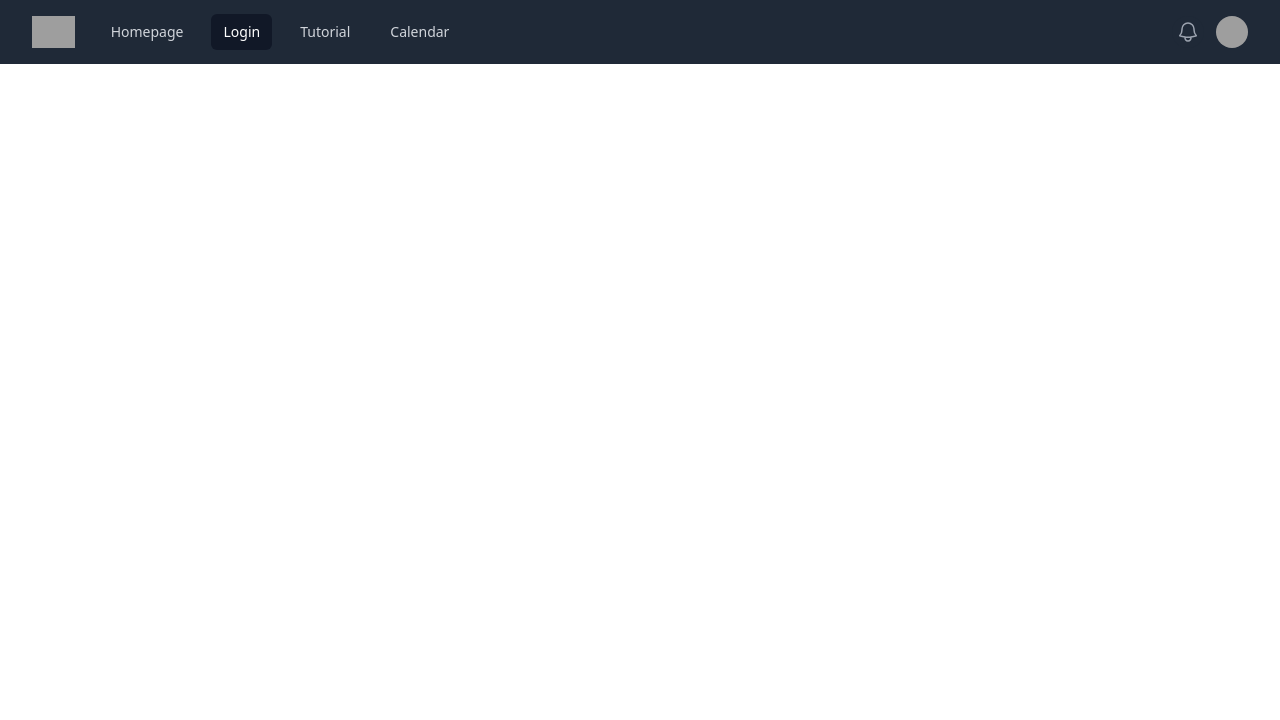
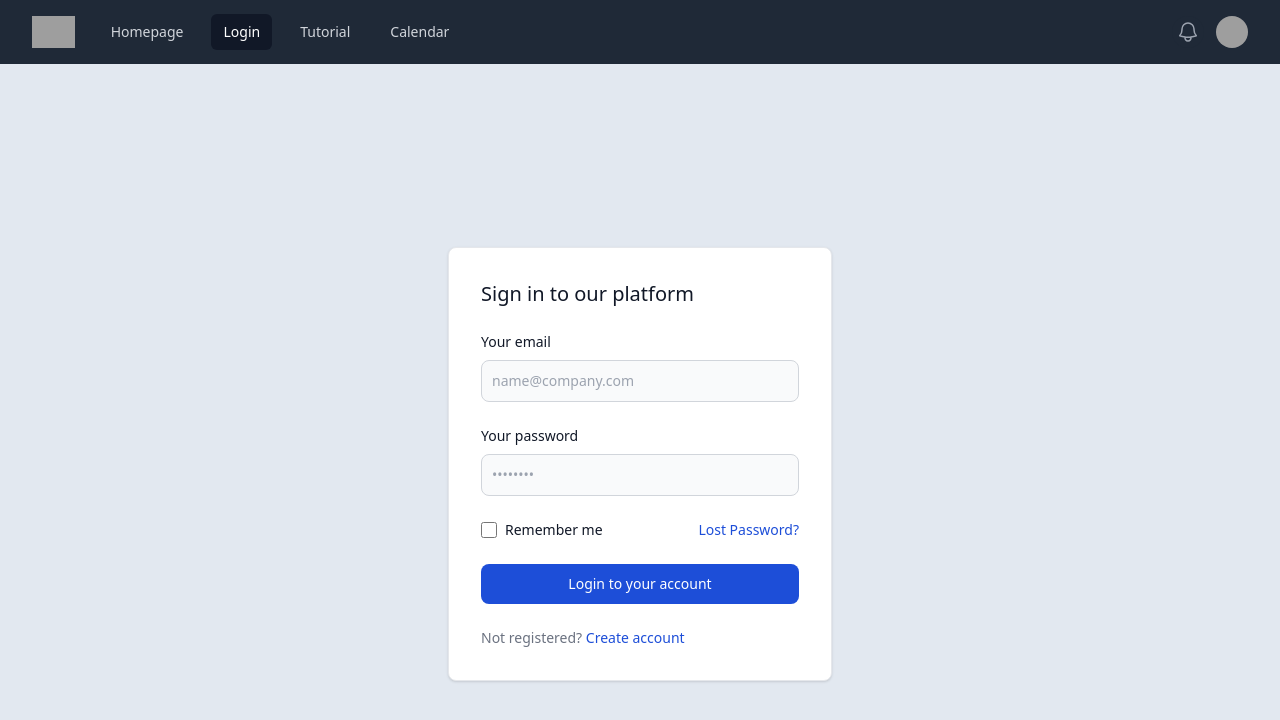
Before and after one commit to hiimemman/chatApp, a Next.js app: page /login in a window 1280 px wide. Shown: the top 720 px of the page. Built offline with nearby package versions, Linux system fonts and the light colour scheme; grey boxes are pictures that could not be loaded.

Commit message:
added login form ui

```diff
--- a/app/globals.css
+++ b/app/globals.css
@@ -1,3 +1,7 @@
 @tailwind base;
 @tailwind components;
 @tailwind utilities;
+
+body {
+    background-color: #e2e8f0;
+}
--- a/app/layout.jsx
+++ b/app/layout.jsx
@@ -102,7 +102,10 @@
   </div>
 </nav>
 {/* Content goes here */}
+<div class="flex flex-col items-center justify-center min-h-screen">
     {children}
+</div>
+
 
     {/* Remove because of bug temporarily */}
 {/* <footer className="min-h-screen absolute bottom-0 w-full bg-white dark:bg-gray-900 ">
--- a/app/login/page.jsx
+++ b/app/login/page.jsx
@@ -25,9 +25,35 @@
 
     return(
    <>
-   <div>
-    <button></button>
-   </div>
+
+
+<div className="w-full max-w-sm p-4 bg-white border border-gray-200 rounded-lg shadow sm:p-6 md:p-8 dark:bg-gray-800 dark:border-gray-700">
+    <form className="space-y-6" action="#">
+        <h5 className="text-xl font-medium text-gray-900 dark:text-white">Sign in to our platform</h5>
+        <div>
+            <label for="email" className="block mb-2 text-sm font-medium text-gray-900 dark:text-white">Your email</label>
+            <input type="email" name="email" id="email" className="bg-gray-50 border border-gray-300 text-gray-900 text-sm rounded-lg focus:ring-blue-500 focus:border-blue-500 block w-full p-2.5 dark:bg-gray-600 dark:border-gray-500 dark:placeholder-gray-400 dark:text-white" placeholder="name@company.com" required />
+        </div>
+        <div>
+            <label for="password" className="block mb-2 text-sm font-medium text-gray-900 dark:text-white">Your password</label>
+            <input type="password" name="password" id="password" placeholder="••••••••" className="bg-gray-50 border border-gray-300 text-gray-900 text-sm rounded-lg focus:ring-blue-500 focus:border-blue-500 block w-full p-2.5 dark:bg-gray-600 dark:border-gray-500 dark:placeholder-gray-400 dark:text-white" required />
+        </div>
+        <div className="flex items-start">
+            <div className="flex items-start">
+                <div className="flex items-center h-5">
+                    <input id="remember" type="checkbox" value="" className="w-4 h-4 border border-gray-300 rounded bg-gray-50 focus:ring-3 focus:ring-blue-300 dark:bg-gray-700 dark:border-gray-600 dark:focus:ring-blue-600 dark:ring-offset-gray-800 dark:focus:ring-offset-gray-800" required />
+                </div>
+                <label for="remember" className="ml-2 text-sm font-medium text-gray-900 dark:text-gray-300">Remember me</label>
+            </div>
+            <a href="#" className="ml-auto text-sm text-blue-700 hover:underline dark:text-blue-500">Lost Password?</a>
+        </div>
+        <button type="submit" className="w-full text-white bg-blue-700 hover:bg-blue-800 focus:ring-4 focus:outline-none focus:ring-blue-300 font-medium rounded-lg text-sm px-5 py-2.5 text-center dark:bg-blue-600 dark:hover:bg-blue-700 dark:focus:ring-blue-800">Login to your account</button>
+        <div className="text-sm font-medium text-gray-500 dark:text-gray-300">
+            Not registered? <a href="#" className="text-blue-700 hover:underline dark:text-blue-500">Create account</a>
+        </div>
+    </form>
+</div>
+
    </>
     )
 }
```
